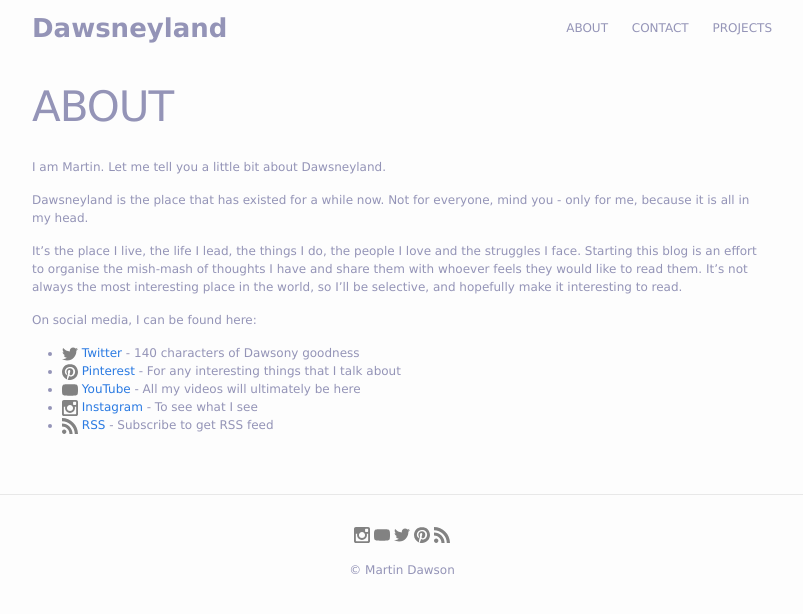
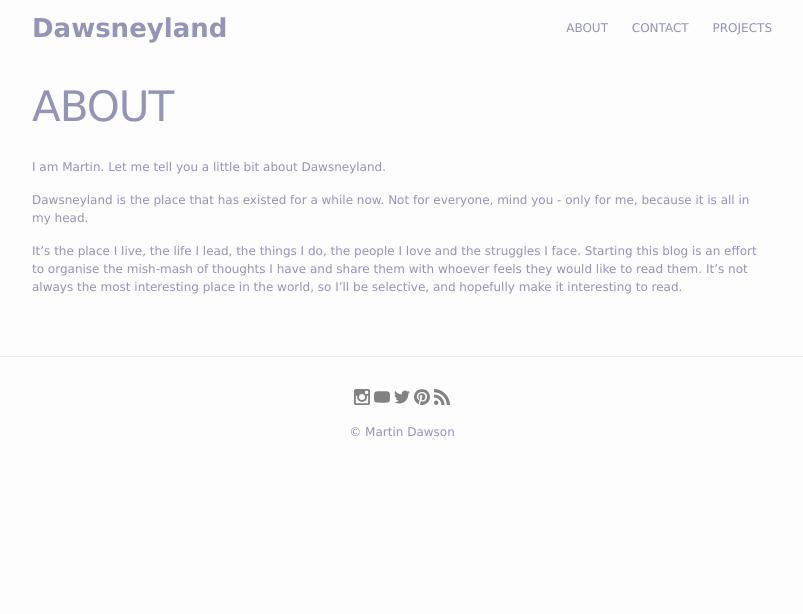
Before and after one commit to dawsneyland/formerdland, a Jekyll site: the page built from about.md, in a window 1280 px wide. Shown: the top 614 px of the page, without its empty margins (238-1041 px from the left). Built offline with Jekyll 4.4.1, drawn with Linux system fonts in a browser that asks for light colours.

Commit message:
Update about.md
Removing the contact details to separate page.

```diff
--- a/about.md
+++ b/about.md
@@ -9,11 +9,3 @@ I am Martin. Let me tell you a little bit about Dawsneyland.
 Dawsneyland is the place that has existed for a while now. Not for everyone, mind you - only for me, because it is all in my head.
 
 It's the place I live, the life I lead, the things I do, the people I love and the struggles I face. Starting this blog is an effort to organise the mish-mash of thoughts I have and share them with whoever feels they would like to read them. It's not always the most interesting place in the world, so I'll be selective, and hopefully make it interesting to read.
-
-On social media, I can be found here:
-
-* {% include icon-twitter.html username="dawsneyland" %} [Twitter](http://twitter.com/dawsneyland) - 140 characters of Dawsony goodness
-* {% include icon-pinterest.html username="dawsneyland" %} [Pinterest](http://pinterest.com/dawsneyland) - For any interesting things that I talk about
-* {% include icon-youtube.html username="dawsneyland" %} [YouTube](http://youtube.com/dawsneyland) - All my videos will ultimately be here
-* {% include icon-instagram.html username="dawsneyland" %} [Instagram](http://instagram.com/dawsneyland) - To see what I see
-* {% include icon-rss.html username="dawsneyland" %} [RSS](/feed.xml) - Subscribe to get RSS feed
```
